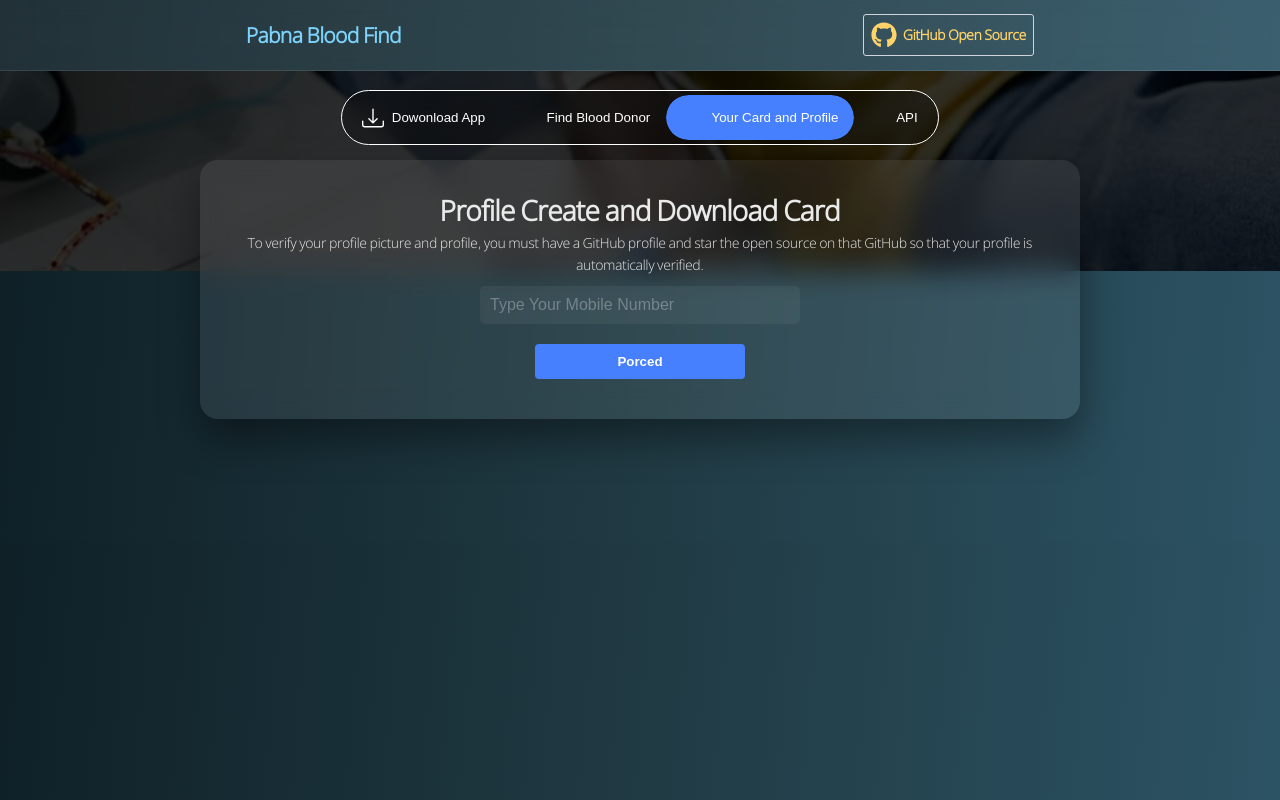
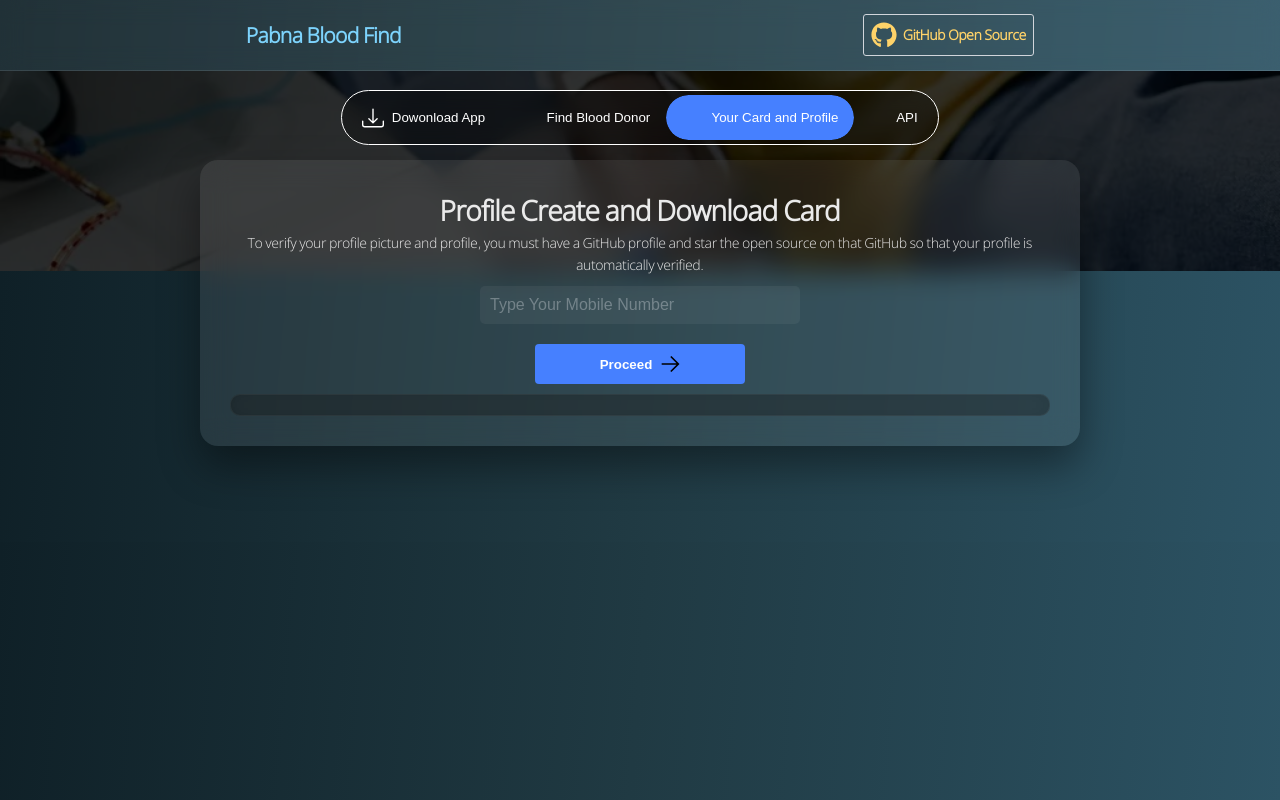
Before and after one commit to nahidhk/pabnaBloodFind-Website, a React (Create React App) app: page / in a window 1280 px wide. Both pictures are taken after a click on the button "Your Card and Profile". Built offline with nearby package versions, Linux system fonts and the light colour scheme; some icons are missing.

Commit message:
The add to profile find and setup or quest on the opear

```diff
--- a/src/components/Profile.tsx
+++ b/src/components/Profile.tsx
@@ -1,4 +1,5 @@
 import React from "react";
+import { GrLinkNext } from "react-icons/gr";
 
 function Profile() {
   const [userNumber, setUserNumber] = React.useState("");
@@ -14,10 +15,20 @@ function Profile() {
              To verify your profile picture and profile, you must have a GitHub profile and star the open source on that GitHub so that your profile is automatically verified.
             </p>
              <input onChange={(e) => setUserNumber(e.target.value)} type="" className="inputField" placeholder="Type Your Mobile Number"/>
-             <button className="downloadBtn">
-              Porced
+             <button className="downloadBtn flex center medel">
+              Proceed
+              <GrLinkNext size={20} style={{ marginLeft: "8px" }} />
              </button>
           </div>
+        </div>
+      </div>
+      <div className="flext center medel">
+        <div className="model">
+
+
+
+
+
         </div>
       </div>
     </div>
```
